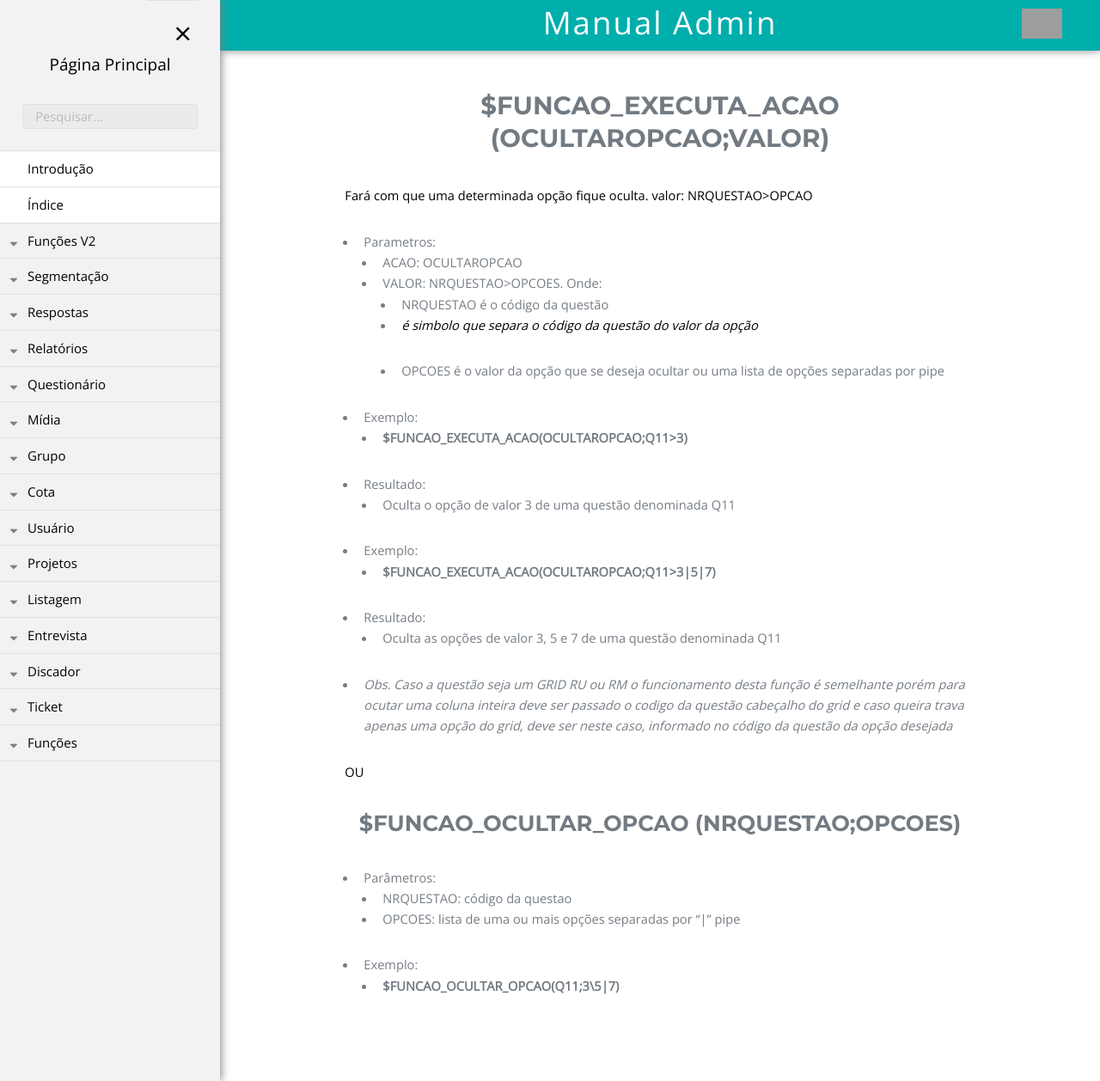
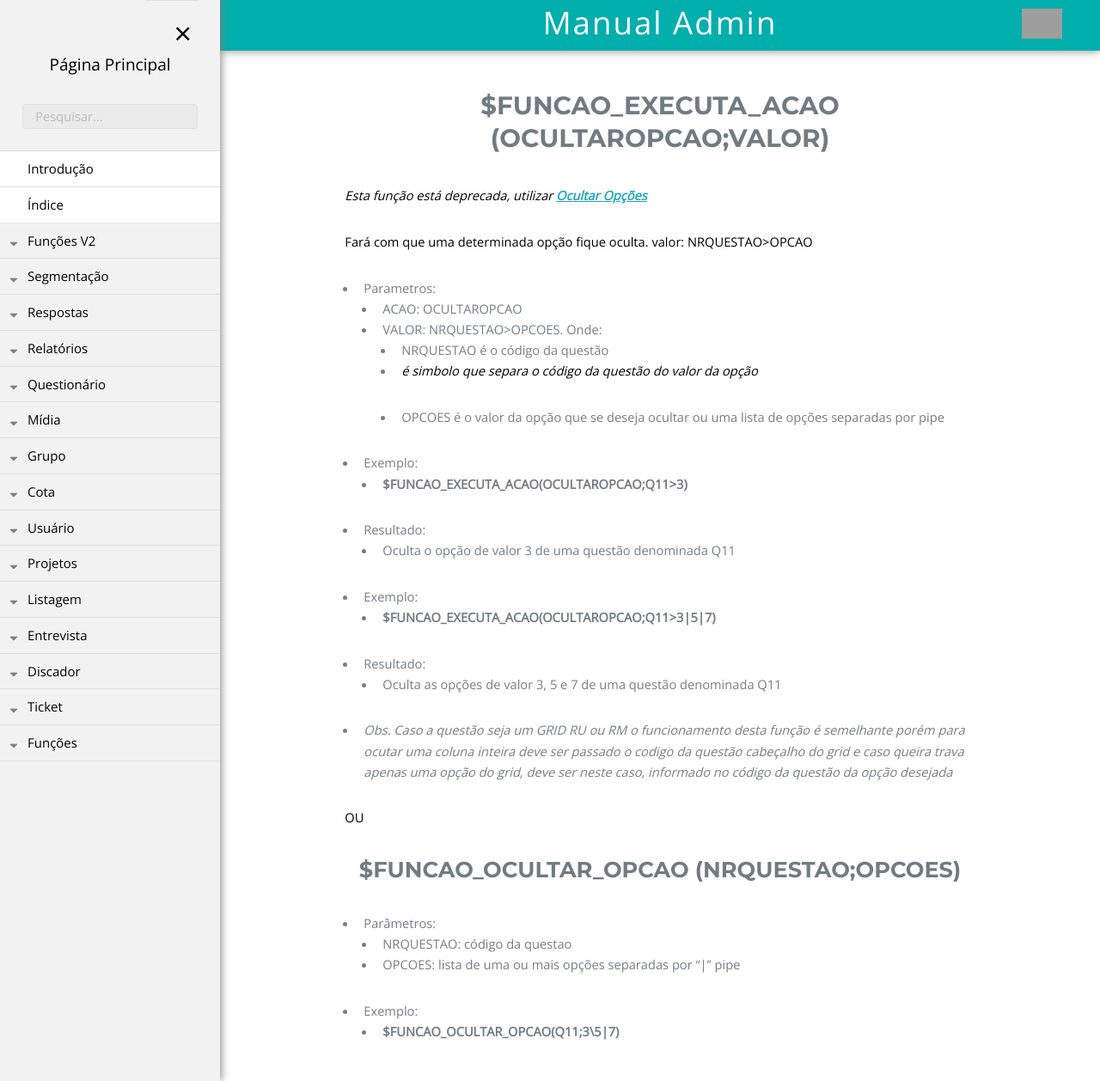
Before and after one commit to rogerio-figueiredo-hsr/hsrtechonline.github.io, a Jekyll site: the page built from _posts/2018-06-14-ocultar-opcao.md, in a window 1280 px wide and 1258 px high. Shown: the whole window at 86% size. Built offline with Jekyll 4.4.1, drawn with Linux system fonts in a browser that asks for light colours; grey boxes are pictures that could not be loaded.

Commit message:
Update 2018-06-14-ocultar-opcao.md

```diff
--- a/_posts/2018-06-14-ocultar-opcao.md
+++ b/_posts/2018-06-14-ocultar-opcao.md
@@ -6,6 +6,7 @@
 pasta: "funcoes"
 ---
 # $FUNCAO_EXECUTA_ACAO (OCULTAROPCAO;VALOR)
+*Esta função está deprecada, utilizar **<a href="/fastQuestAdmin/funcoesv2/ocultarOpcoes">Ocultar Opções</a>***
 
 Fará com que uma determinada opção fique oculta. valor: NRQUESTAO>OPCAO
 - Parametros:
```
